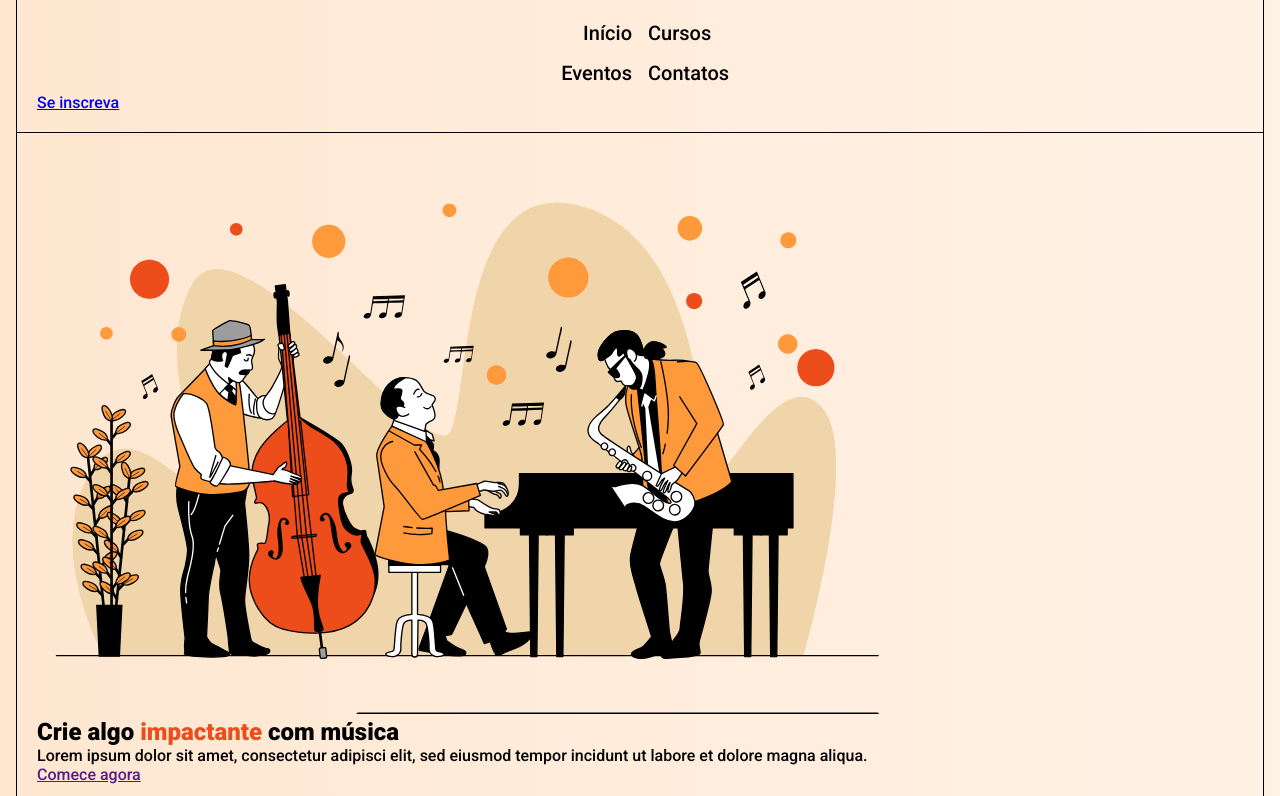
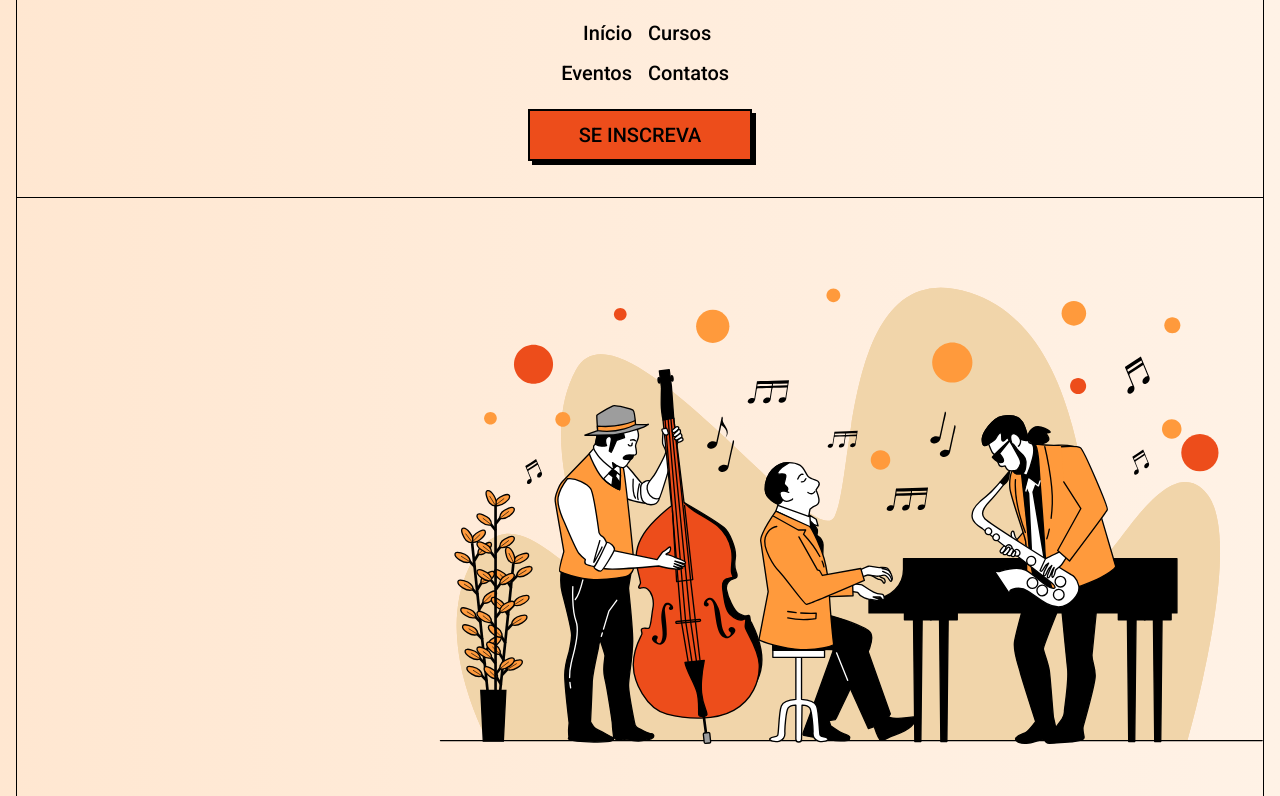
Before and after one commit to Gih2139Sanches/Escola-de-jazz, a plain HTML site: page index.html in a window 1280 px wide. Shown: the part 83-879 px from the top of the page. Drawn offline with Linux system fonts and the light colour scheme.

Commit message:
Sessão principal

```diff
--- a/css/style.css
+++ b/css/style.css
@@ -48,7 +48,72 @@ header nav a:nth-child(2n-1){
     text-align: right;
 }
 
+.button{
+    background-color: var(--color-primary);
+    border: 2px solid var(--color-black);
+    box-shadow: 4px 4px 0 var(--color-black);
+    color: var(--color-black);
+    display: block;
+    font-size: 1.25rem;
+    padding: .75rem 1rem;
+    max-width: 14rem;
+    text-align: center;
+    text-decoration: none;
+    text-transform: uppercase;
+}
 
+.hero-section{
+    padding-right: 0;
+    padding-bottom: 16rem;
+}
+
+.hero-section img{
+    display: block;
+    margin: 1.25rem 0 0 auto;
+    max-width: 100%;
+}
+
+h1{
+    font-size: 3rem;
+    line-height: 105%;
+}
+
+h2{
+    font-size: 2.5rem;
+}
+
+.hero-section p{
+    font-size: 1.25rem;
+    padding-right: 1.25rem;
+}
+
+.hero-section .button{
+    position: relative;
+}
+
+.hero-section .button::after{
+    content: '';
+    background-image: url("../img/arrow-curve.svg");
+    position: absolute;
+    top: 5rem;
+    right: -4rem;
+    height: 48px;
+    width: 132px;
+}
+
+.decoration{
+    display: block;
+    position: relative;
+}
+
+.decoration::after{
+    content: '';
+    background-image: url("../img/three-dashes.svg");
+    position: absolute;
+    top: -0.75rem;
+    height: 36px;
+    width: 40px;
+}
 
 .mt-1{
     margin-top: 1rem;
--- a/index.html
+++ b/index.html
@@ -20,14 +20,14 @@
             <a href="#">Eventos</a>
             <a href="#">Contatos</a>
         </nav>
-        <a href="#" class="button">Se inscreva</a>
+        <a href="#" class="button mt-1 mb-1 mx-auto">Se inscreva</a>
     </header>
     <main>
         <section class="hero-section">
             <img src="img/hero-img.svg" alt="Banda de jazz tocando">
             <div>
-                <h1>Crie algo <span class="text-primary">impactante</span> com música</h1>
-                <p>Lorem ipsum dolor sit amet, consectetur adipisci elit, sed eiusmod tempor incidunt ut labore et dolore magna aliqua.</p>
+                <h1 clas="mt-2">Crie algo <span class="text-primary decoration">impactante</span> com música</h1>
+                <p class="mt-2 mb-2">Lorem ipsum dolor sit amet, consectetur adipisci elit, sed eiusmod tempor incidunt ut labore et dolore magna aliqua.</p>
                 <a href="" class="button">Comece agora</a>
             </div>
         </section>
```
